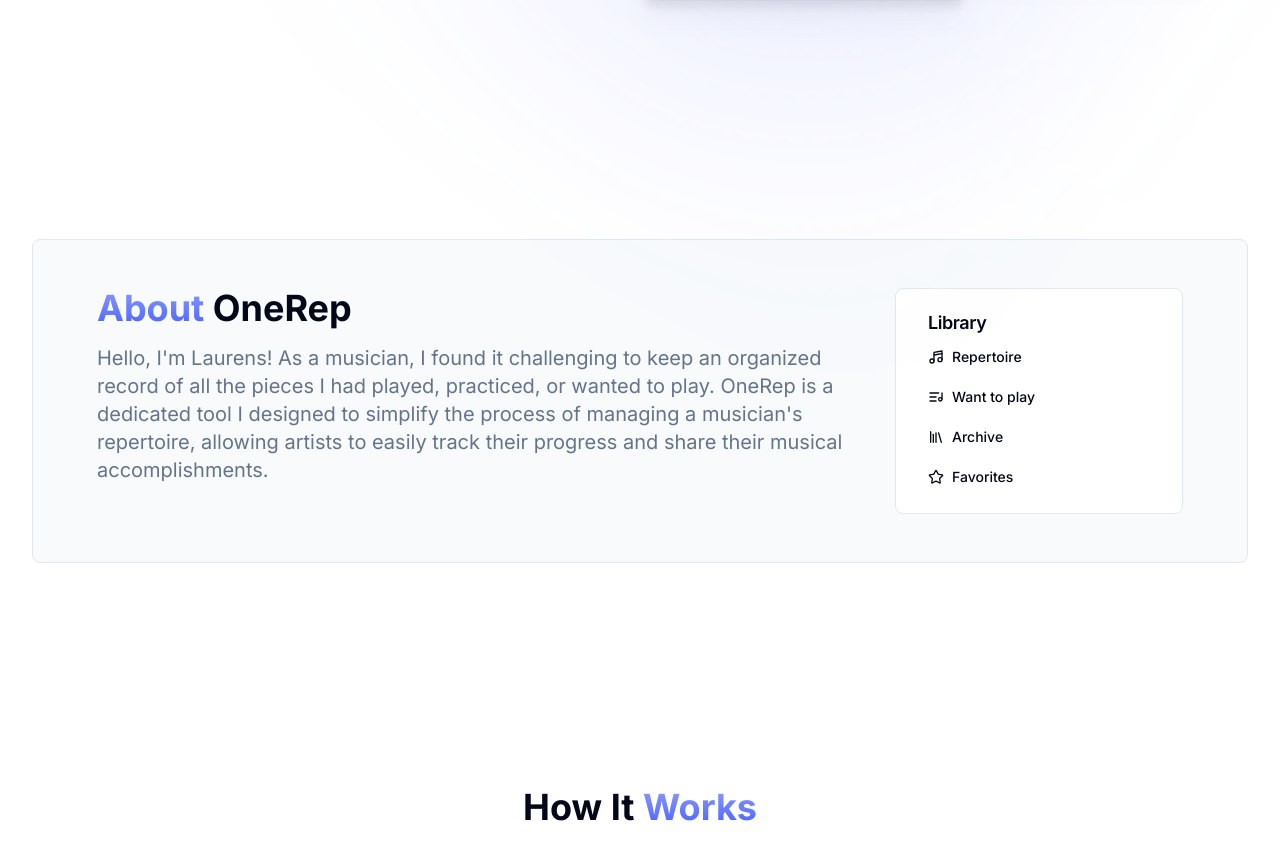
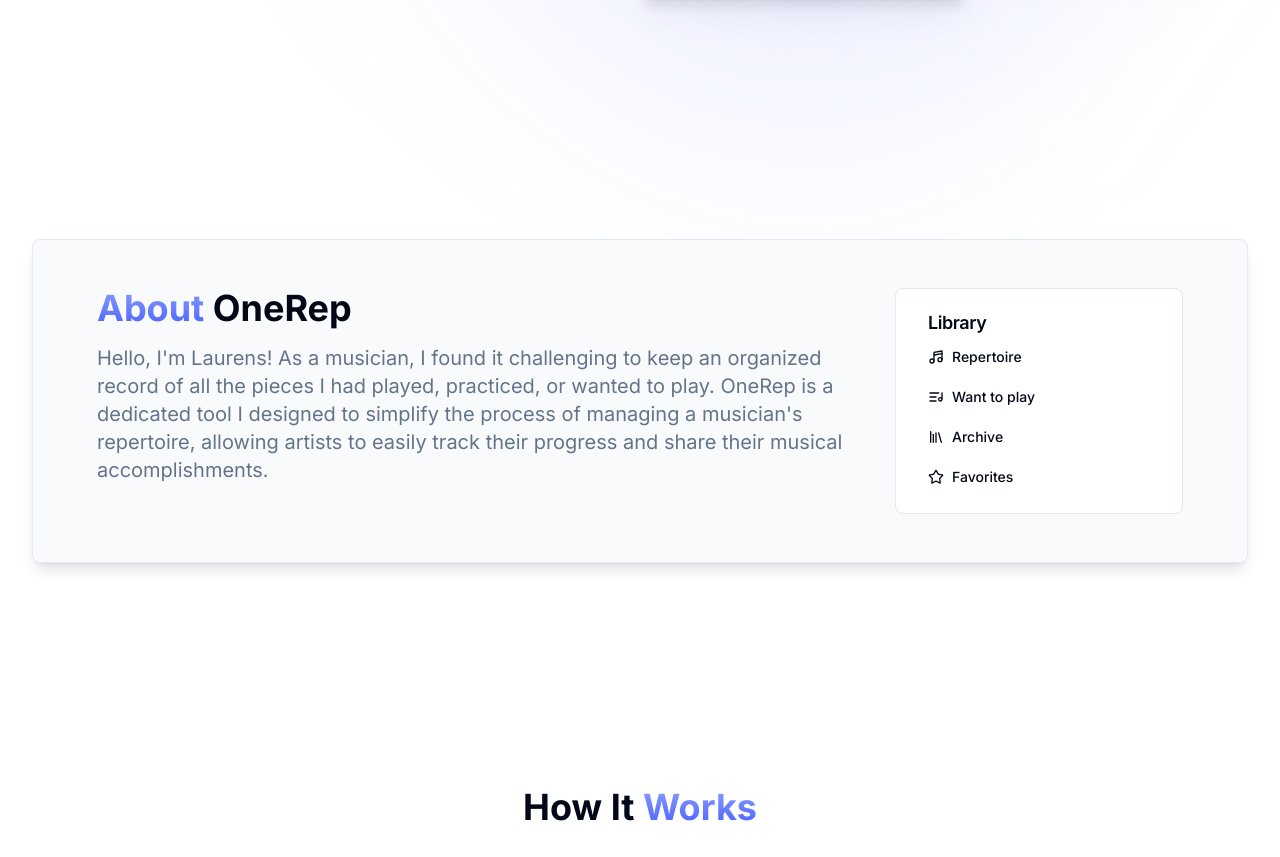
Before and after one commit to laurens-vrh/onerep, a Next.js app: page / in a window 1280 px wide. Shown: the part 646-1503 px from the top of the page. Built offline with nearby package versions, Linux system fonts and the light colour scheme; no server answers.

Commit message:
fix: Fix landing page about section in dark mode

```diff
--- a/src/app/(landing)/LandingAbout.tsx
+++ b/src/app/(landing)/LandingAbout.tsx
@@ -3,8 +3,11 @@ import { Button } from "@/components/ui/button";
 
 export function LandingAbout() {
 	return (
-		<section id="about" className="container py-24 sm:py-32">
-			<div className="bg-muted/50 border rounded-lg py-12">
+		<section
+			id="about"
+			className="container my-24 sm:my-32 relative bg-background"
+		>
+			<div className="bg-muted/50 border rounded-lg py-12 shadow-lg">
 				<div className="px-6 md:px-16 flex flex-col md:flex-row md:justify-between justify-start gap-8">
 					<div className="max-w-[80ch] flex-shrink">
 						<h2 className="text-3xl md:text-4xl font-bold">
```
